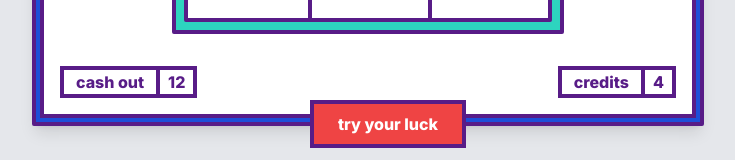
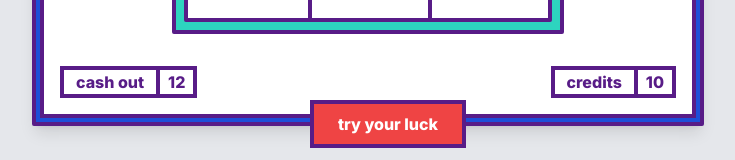
Before and after one commit to mysticfalconvt/slot-machine, a Next.js app: page / in a window 1280 px wide. Shown: the part 462-622 px from the top of the page, without its empty margins (272-1007 px from the left). Built offline with nearby package versions, Linux system fonts and the light colour scheme.

Commit message:
initial commit

```diff
--- a/pages/index.js
+++ b/pages/index.js
@@ -1,5 +1,6 @@
 import Head from 'next/head'
 import Image from 'next/image'
+import { useState } from 'react';
 
 const options = [
   'cherry', 'orange', 'lemon', 'watermelon'
@@ -28,6 +29,8 @@ const Slider = ({ selected }) => {
 
 export default function Home() {
   const firstSet = getRandoms()
+  console.log(firstSet)
+  const [currentCredits, setCurrentCredits] = useState(10)
   return (
     <div className="font-sans bg-gray-200 absolute inset-0 overflow-hidden flex items-center justify-center">
       <Head>
@@ -67,7 +70,7 @@ export default function Home() {
               </a>
               <a className="border-4 border-purple-900 text-purple-900 font-extrabold h-8 flex items-center">
                 <span className="px-3 border-r-4 border-purple-900 block">credits</span>
-                <span className="px-2">4</span>
+                <span className="px-2">{currentCredits}</span>
               </a>
             </div>
             <div className="absolute z-20 bottom-0 w-full flex justify-center mb-[-30px]">
```
